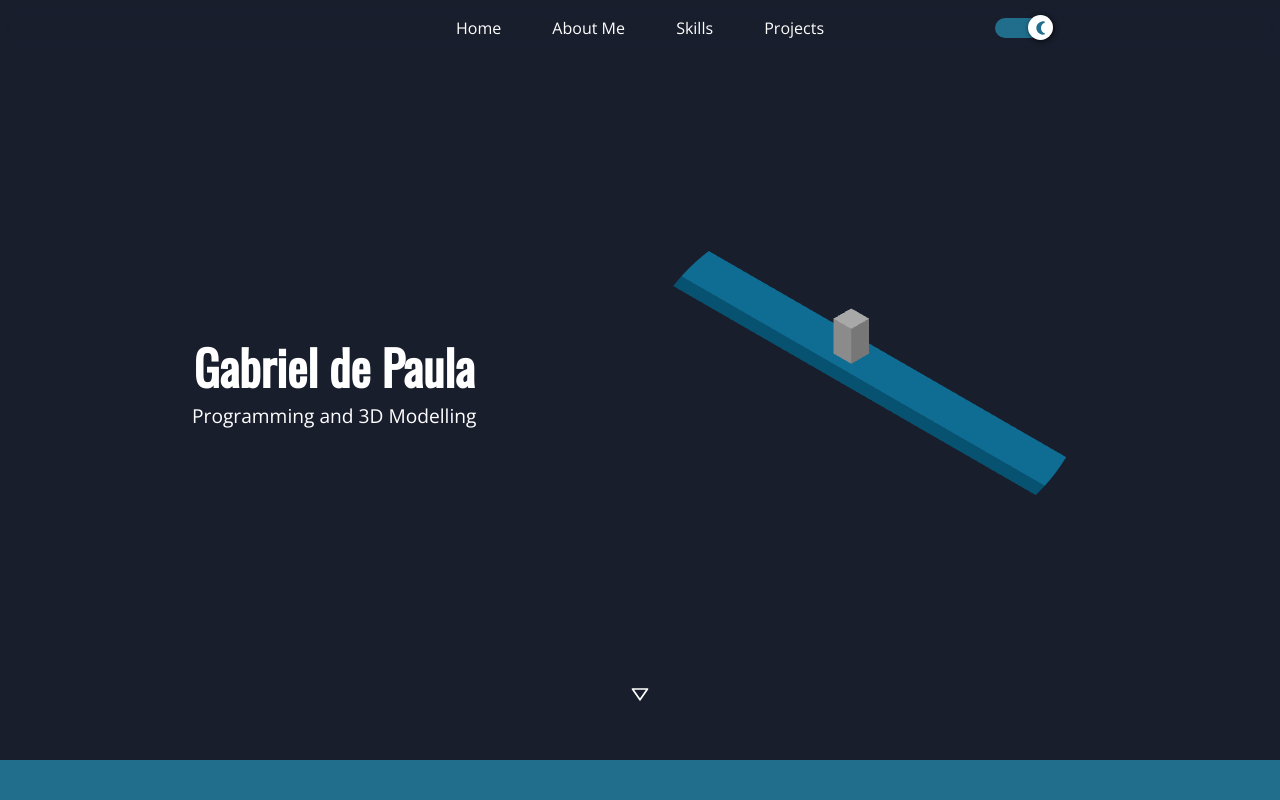
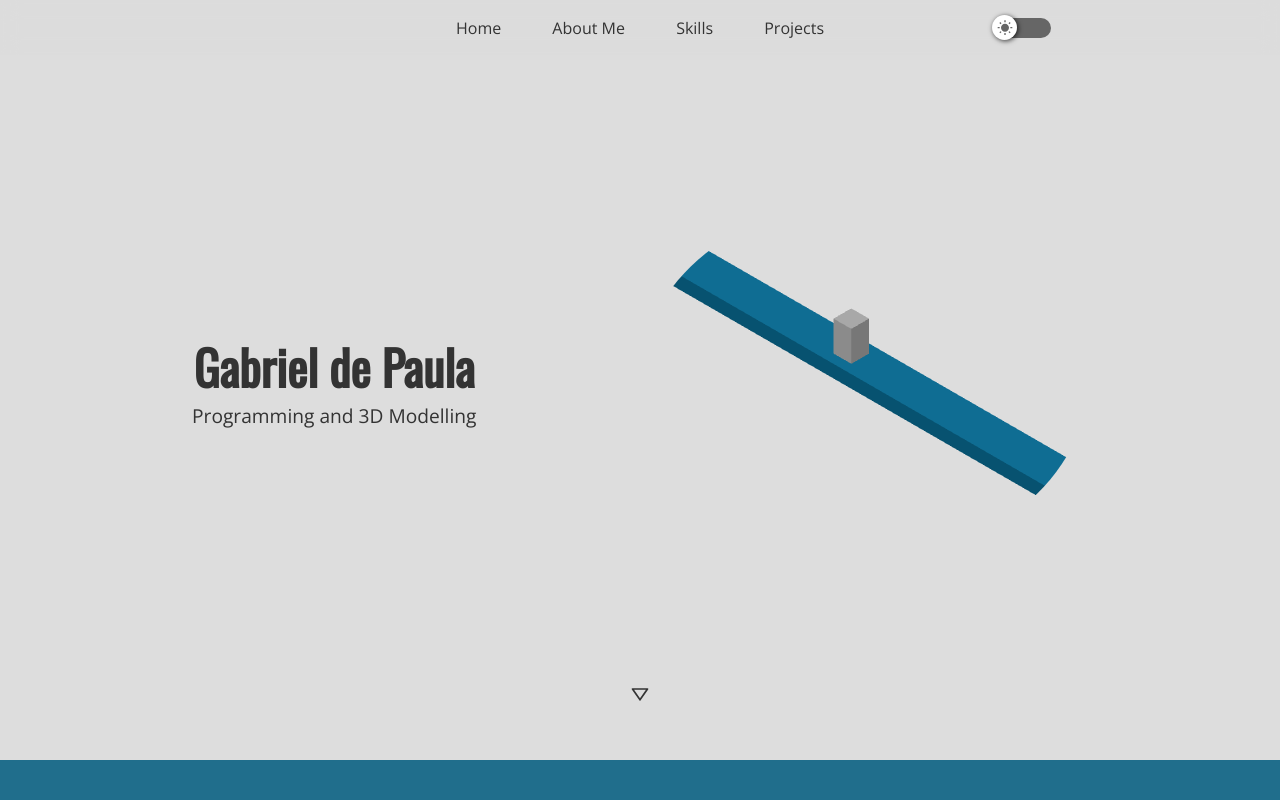
Before and after one commit to gabriel-dp/gabriel-dp.github.io_v1, a React (Create React App) app: page / in a window 1280 px wide. Shown: the top 800 px of the page. Built offline with nearby package versions, Linux system fonts and the light colour scheme; no server answers.

Commit message:
fix theme on localstorage

```diff
--- a/src/App.jsx
+++ b/src/App.jsx
@@ -9,7 +9,7 @@ import LightTheme from './styles/themes/light';
 
 function App() {
 
-	const[theme, setTheme] = usePersistedState('theme', DarkTheme);
+	const[theme, setTheme] = usePersistedState('PortfolioTheme', LightTheme);
 	const ToggleTheme = () => {
 		setTheme(theme.title === 'light' ? DarkTheme : LightTheme);
 	}
```
